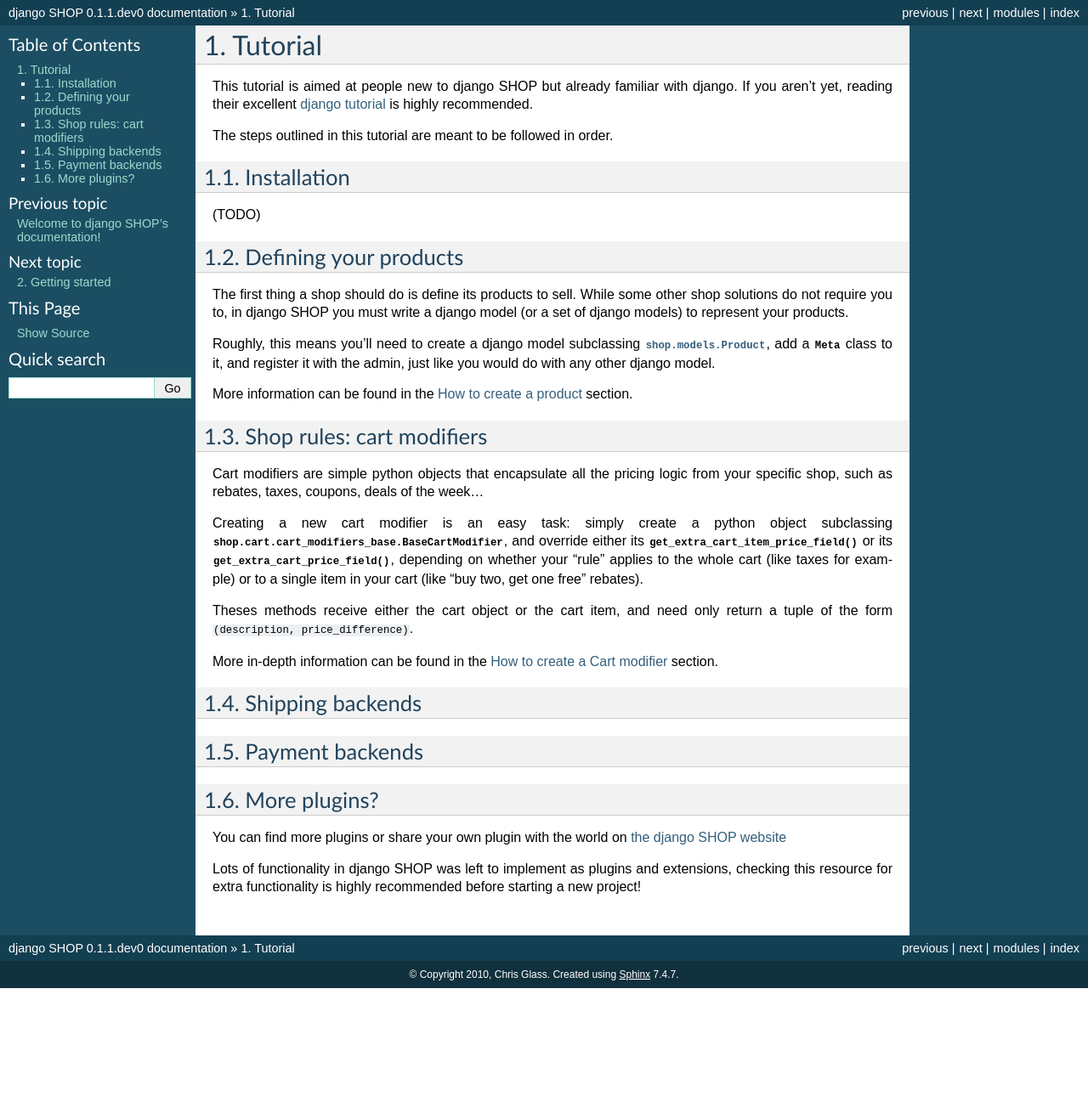
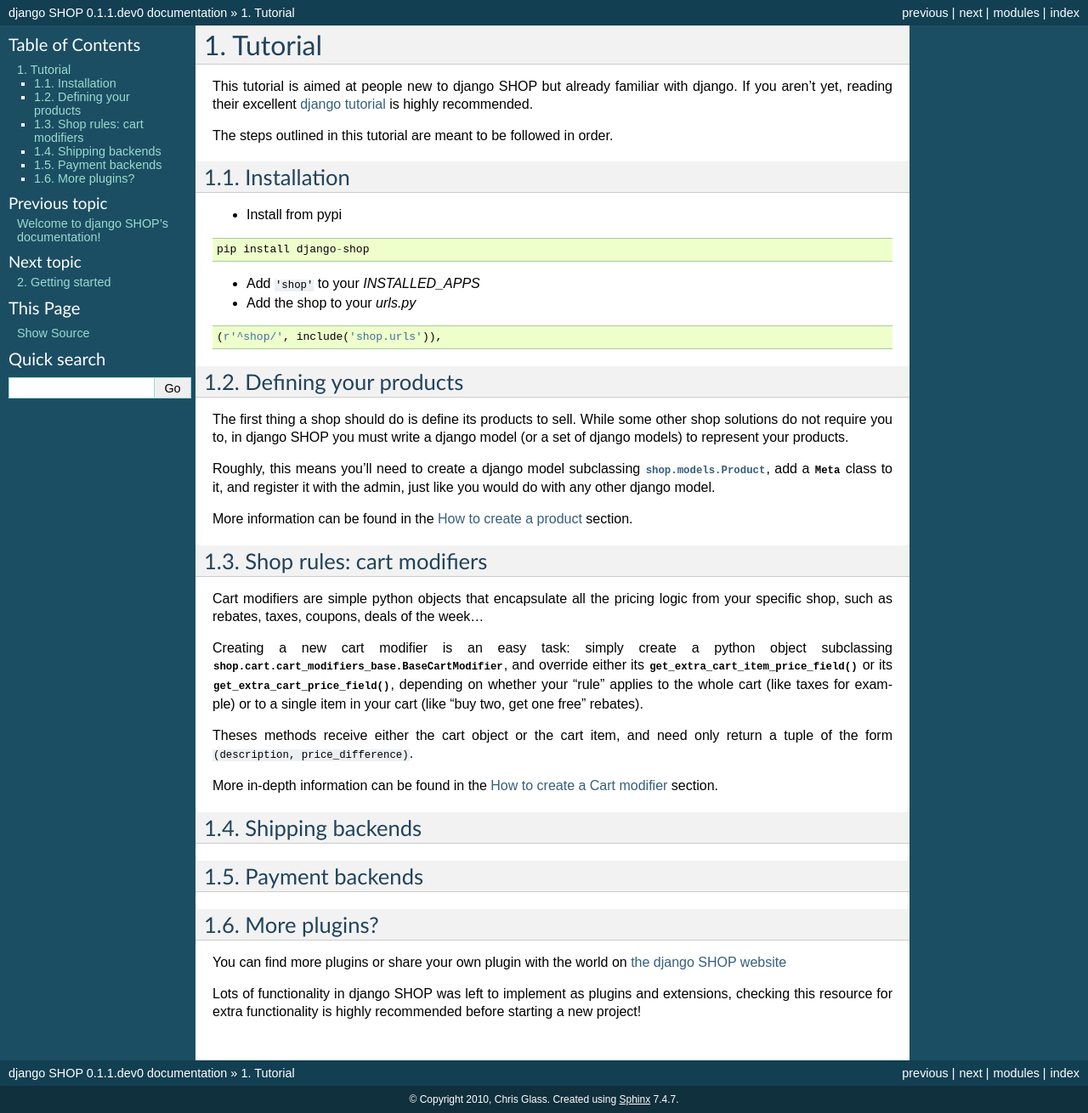
Before and after one commit to zootopia106/django-shop, a Sphinx documentation site: the page built from docs/tutorial.rst, in a window 1280 px wide. Shown: the whole page at 85% size. Built offline with Sphinx 7.4.7, drawn with Linux system fonts in a browser that asks for light colours; before the commit the page ends 1163 px from its top, so only the background shows below that.

Commit message:
updated docs with various small additions

```diff
--- a/docs/tutorial.rst
+++ b/docs/tutorial.rst
@@ -12,7 +12,18 @@
 Installation
 ============
 
-(TODO)
+* Install from pypi
+::
+
+  pip install django-shop
+
+* Add ``'shop'`` to your `INSTALLED_APPS`
+* Add the shop to your `urls.py`
+::
+
+  (r'^shop/', include('shop.urls')),
+
+
 
 Defining your products
 ======================
```
Also changed, not shown: docs/settings.rst (+6 -1 lines), docs/templatetags.rst (+13 -0 lines).
